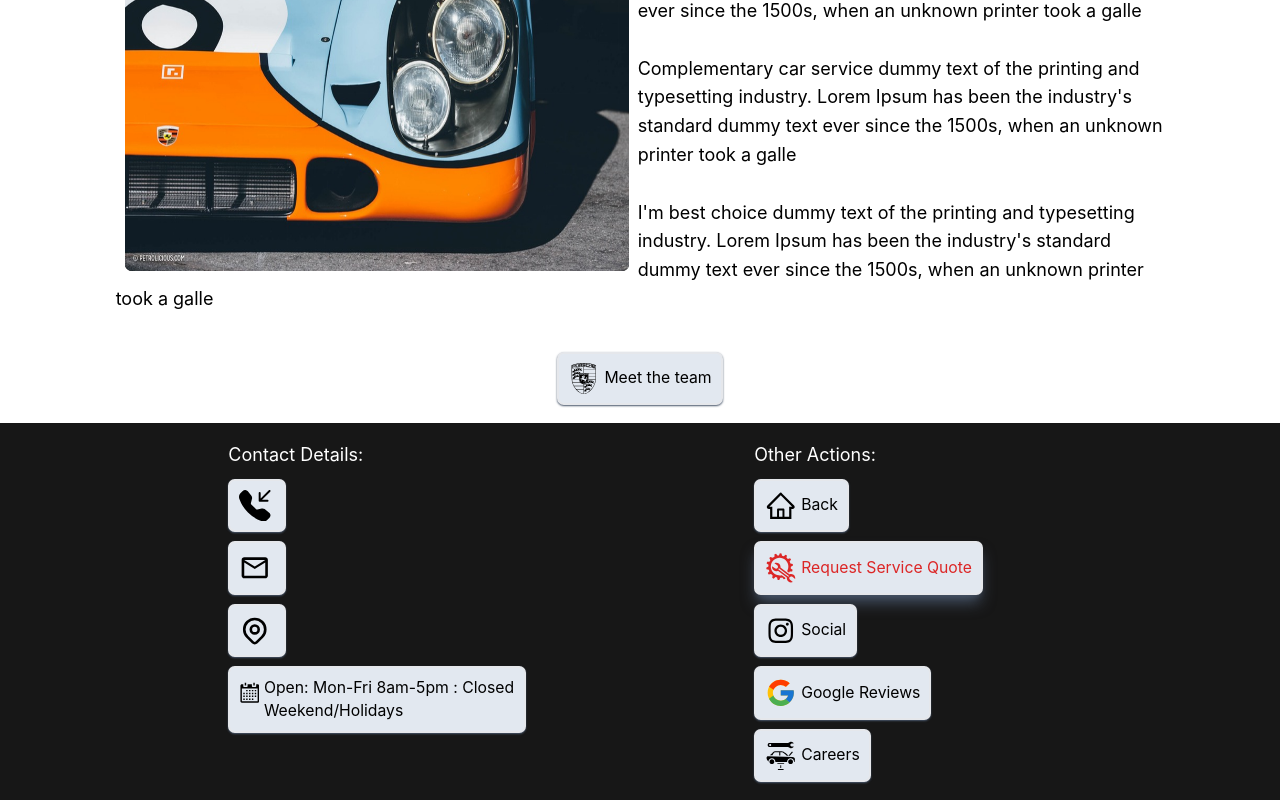
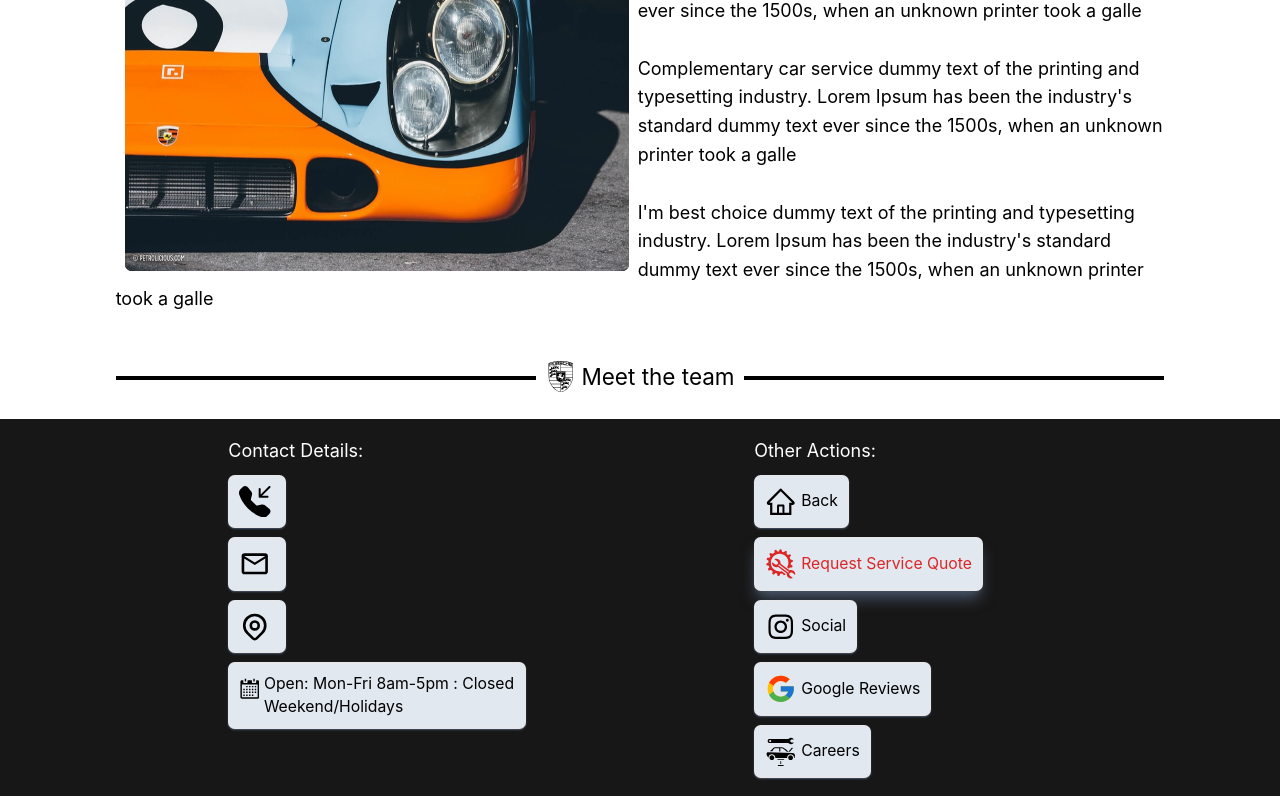
Before and after one commit to GlennStreetman/autohaus, a Next.js app: page /resumeSubmitted in a window 1280 px wide. Shown: the part 717-1517 px from the top of the page. Built offline with nearby package versions, Linux system fonts and the light colour scheme; a web font is replaced by a local one.

Commit message:
tweak styling

```diff
--- /dev/null
+++ b/components/lineLinkButton.tsx
@@ -0,0 +1,32 @@
+import React from "react";
+import Link from "next/link";
+import { useRouter } from "next/router";
+
+interface props {
+    text: string | Element | JSX.Element;
+    icon: JSX.Element; //svg icon?
+    link: string;
+}
+
+const textRegular = "relative flex flex-row p-2 text-xl gap-1 hover:text-accent justify-center z-20 bg-white";
+
+// before:absolute before:left-0 before:top-1/2
+
+function NextLinkButton(p: props) {
+    return (
+        <div className="flex p-2 gap-2 justify-center relative">
+            <div className="before:w-full before:border-y-2 before:border-black before:hover:border-accent before:-z-10 before:hover:text-accent before:absolute before:left-0 before:top-1/2">
+                <Link href={p.link}>
+                    <a id="lineLink" className={textRegular}>
+                        {p.icon}{" "}
+                        <div className="flex">
+                            <div className="shrink m-auto">{p.text}</div>
+                        </div>
+                    </a>
+                </Link>
+            </div>
+        </div>
+    );
+}
+
+export default NextLinkButton;
--- a/components/linkButton.tsx
+++ b/components/linkButton.tsx
@@ -14,7 +14,7 @@ const textRegular =
 
 function LinkButton(p: props) {
     return (
-        <div className="flex">
+        <div className="flex z-20">
             <a href={p.link} className={p.highlight === true ? textHighlight : textRegular}>
                 {p.icon}
                 <div className="flex">
--- a/components/nextLinkButton.tsx
+++ b/components/nextLinkButton.tsx
@@ -16,7 +16,7 @@ const textRegular =
 
 function NextLinkButton(p: props) {
     return (
-        <div className="flex">
+        <div className="flex z-20">
             <Link href={p.link}>
                 <a className={p.highlight === true ? textHighlight : textRegular}>
                     {p.icon}{" "}
--- a/components/services.tsx
+++ b/components/services.tsx
@@ -2,14 +2,12 @@ import { useState } from "react";
 import CustomCarousel from "./customCarousel";
 
 function serviceSlicer() {
-    // const [position, setPosition] = useState(0);
-    // const [showNumber, setShowNumber] = useState(3); //default to showing 3 slides
-
     return (
-        <div className="w-full flex justify-center bg-neutral-900 p-2">
+        <div className="w-full flex justify-center bg-almostBlack p-2">
             <div className="flex flex-col">
-                <div className="flex justify-center text-accent font-bold text-3xl">
-                    <div>Featured Services:</div>
+                <div className="flex justify-center text-white font-bold text-3xl relative">
+                    <div className="z-10 bg-almostBlack px-2">Featured Services</div>
+                    <div className="absolute left-20 right-20 h-0 border-y-2 top-1/2" />
                 </div>
                 <CustomCarousel />
             </div>
--- a/components/topper.tsx
+++ b/components/topper.tsx
@@ -24,7 +24,7 @@ function Topper() {
     const calendarText = screenSize.width >= 1024 ? "Open: Mon-Fri 8am-5pm" : "";
 
     return (
-        <div className="z-10 flex w-screen right-0 fixed flex justify-end p-2 gap-2 ">
+        <div className="z-20 flex w-screen right-0 fixed flex justify-end p-2 gap-2 ">
             {path !== "/calendar" && screenSize.width > 768 ? (
                 <NextLinkButton text={calendarText} icon={<GoCalendar className="h-7 w-7" />} link="/calendar" />
             ) : (
--- a/components/why.tsx
+++ b/components/why.tsx
@@ -2,6 +2,7 @@ import React from "react";
 import Image from "next/image";
 import { useRouter } from "next/router";
 import NextLinkButton from "./nextLinkButton";
+import LineLinkButton from "./lineLinkButton";
 import { SiPorsche } from "react-icons/si";
 
 //flex grid elements
@@ -38,9 +39,8 @@ function why() {
                         the 1500s, when an unknown printer took a galle
                     </p>
                     <br />
-                    <div className="flex p-2 gap-2 justify-center ">
-                        <NextLinkButton text={"Meet the team"} icon={<SiPorsche className="h-7 w-7" />} link="/team" />
-                    </div>
+
+                    <LineLinkButton text={"Meet the team"} icon={<SiPorsche className="h-7 w-7" />} link="/team" />
                 </div>
                 <div className={gutter} />
             </div>
--- a/pages/index.js
+++ b/pages/index.js
@@ -2,8 +2,8 @@ import Banner from "../components/banner";
 import Services from "../components/services";
 import Why from "../components/why";
 
-const smallTextStyling = `font-heading bold text-1xl sm:text-2xl lg:text-3xl`;
-const largeTextStyling = `font-heading bold text-3xl sm:text-4xl lg:text-6xl3`;
+const smallTextStyling = `text-white font-heading bold text-1xl sm:text-2xl lg:text-3xl [text-shadow:2px_2px_rgba(0,0,0,1)] antialiased`;
+const largeTextStyling = `text-white font-heading bold text-3xl sm:text-4xl lg:text-6xl3 [text-shadow:2px_2px_rgba(0,0,0,1)] antialiased `;
 
 export default function Home() {
     return (
--- a/pages/quote.tsx
+++ b/pages/quote.tsx
@@ -22,7 +22,7 @@ const timeOptions = [
     "3:00 PM",
 ];
 
-const mapTimeOptions = timeOptions.map((el) => <option value={el} />);
+const mapTimeOptions = timeOptions.map((el) => <option key={el} value={el} />);
 const timeOptionsDatalist = <datalist id="timeOptions">{mapTimeOptions}</datalist>;
 
 const gutter = "col-span-0 lg:col-span-1 xl:col-span-3"; //2x
--- a/tailwind.config.js
+++ b/tailwind.config.js
@@ -23,23 +23,24 @@ module.exports = {
             colors: {
                 outlineLight: "#67e8f9",
                 outlineDark: "#4f46e5",
+                accent: "#ea580c",
             },
             spacing: {
                 128: "32rem",
                 116: "28rem",
             },
             backgroundColor: {
-                primary: "#f8fafc",
-                secondary: "#e2e8f0",
-                accent: "#ea580c",
+                primary: "#f8fafc", //blue
+                secondary: "#e2e8f0", //grey
+                accent: "#ea580c", //orange
+                almostBlack: "#1b1b1c", //dark grey
+                veryDark: "#334155",
             },
             textColor: {
                 primary: "#334155",
                 secondary: "#3b82f6",
                 accent: "#ea580c",
-                primaryDark: "#334155",
-                secondaryDark: "#3b82f6",
-                accentDark: "#67e8f9",
+                gold: "#5EEAD4",
             },
             fontFamily: {
                 logo: ['"Saira Stencil One"', "sans-serif"],
@@ -50,3 +51,8 @@ module.exports = {
     },
     plugins: [],
 };
+
+//RED #b21e27
+//GOLD #E0AA4A
+//Badckground grey #1b1b1c
+//text-shadow: 1px 1px 0 #22
```
